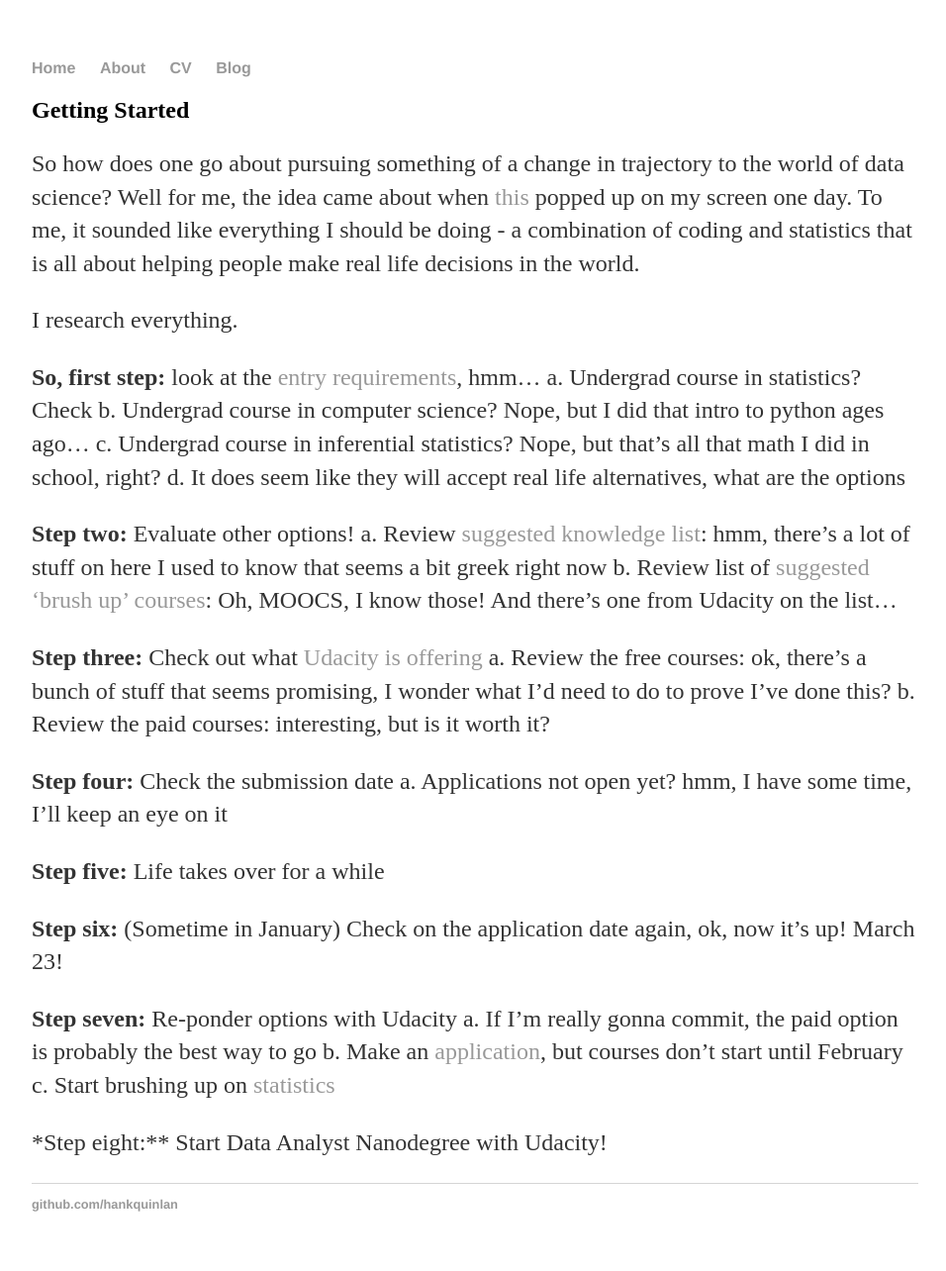
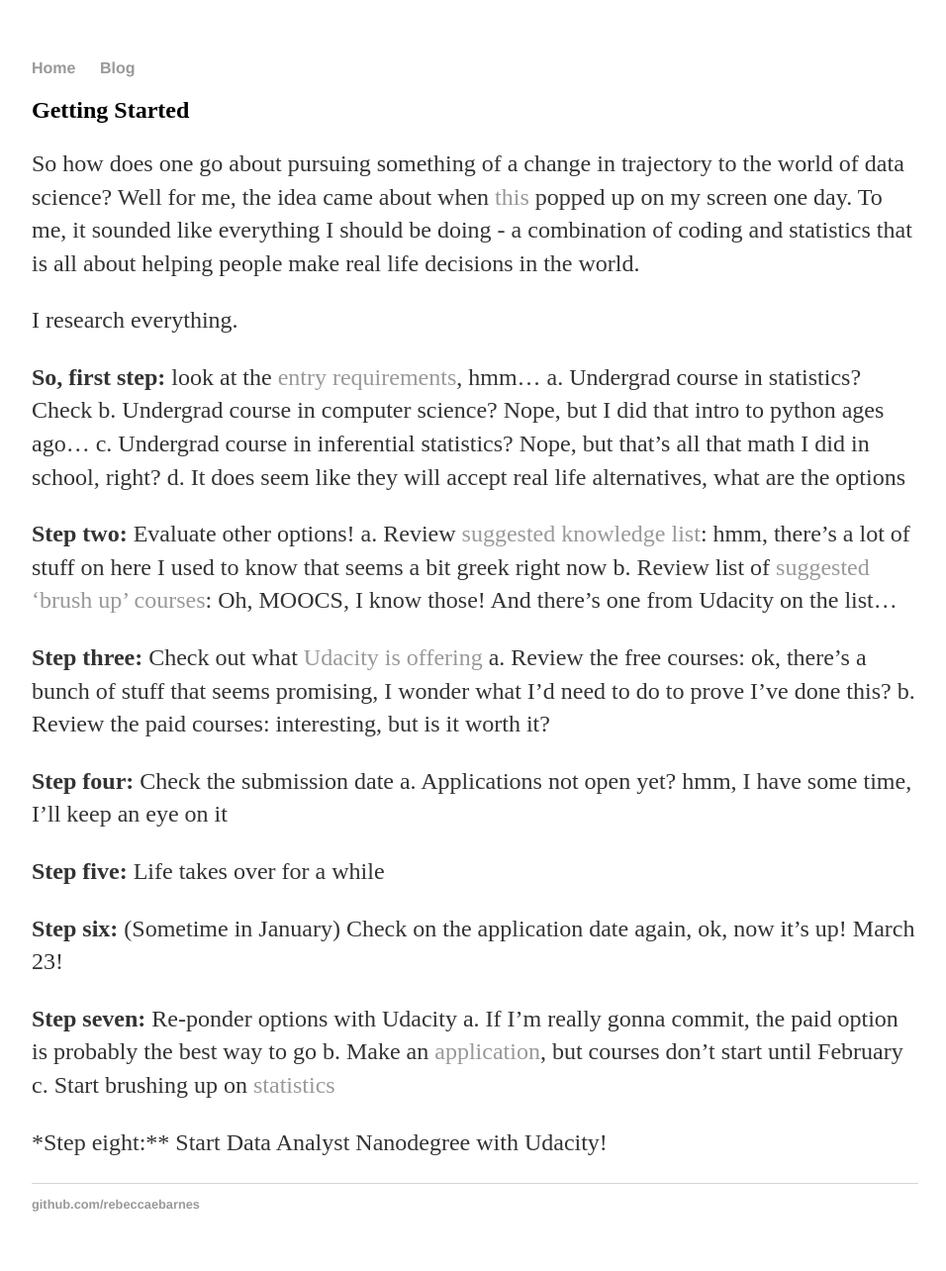
Before and after one commit to rebeccaebarnes/rebeccaebarnes.github.io, a Jekyll site: the page built from gettingstarted.md, in a window 1280 px wide. Shown: the whole page at 99% size, without its empty margins (160-1116 px from the left). Built offline with Jekyll 4.4.1, drawn with Linux system fonts in a browser that asks for light colours; our own code applies the rules of GitHub Pages for plain Markdown files.

Commit message:
Remove About and CV from default layout

```diff
--- a/_layouts/default.html
+++ b/_layouts/default.html
@@ -9,8 +9,6 @@
 			<nav>
 	    		<ul>
 	        		<li><a href="/">Home</a></li>
-		        	<li><a href="/about">About</a></li>
-	        		<li><a href="/cv">CV</a></li>
 	        		<li><a href="/blog">Blog</a></li>
 	    		</ul>
 			</nav>
@@ -21,7 +19,7 @@
 			</div><!-- /.container -->
 			<footer>
 	    		<ul>
-	        		<li><a href="https://github.com/rebeccaebarnes">github.com/hankquinlan</a></li>
+	        		<li><a href="https://github.com/rebeccaebarnes">github.com/rebeccaebarnes</a></li>
 				</ul>
 			</footer>
 		</body>
```
